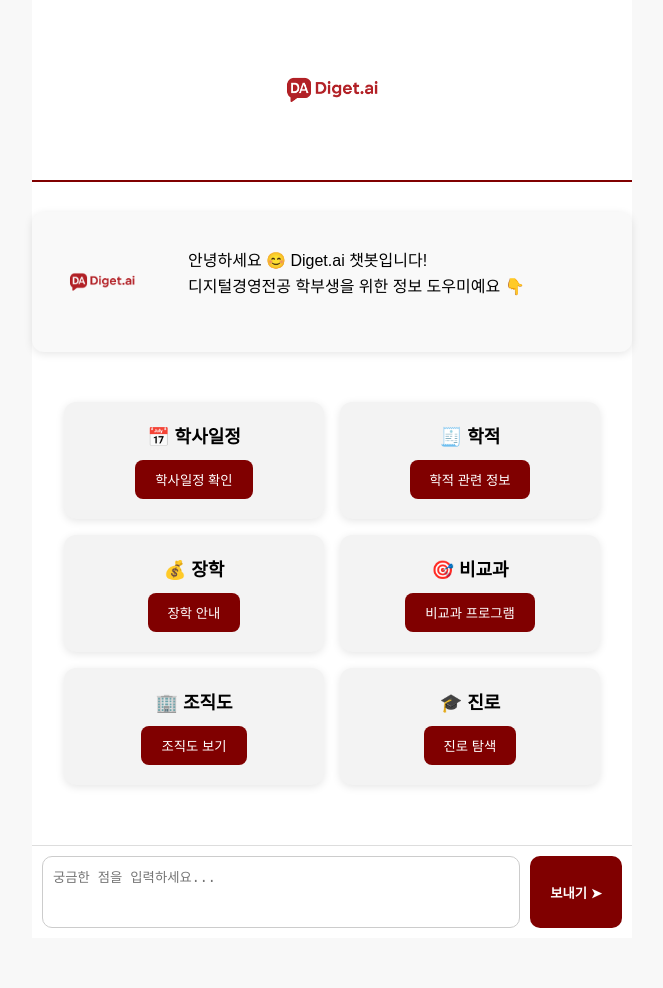
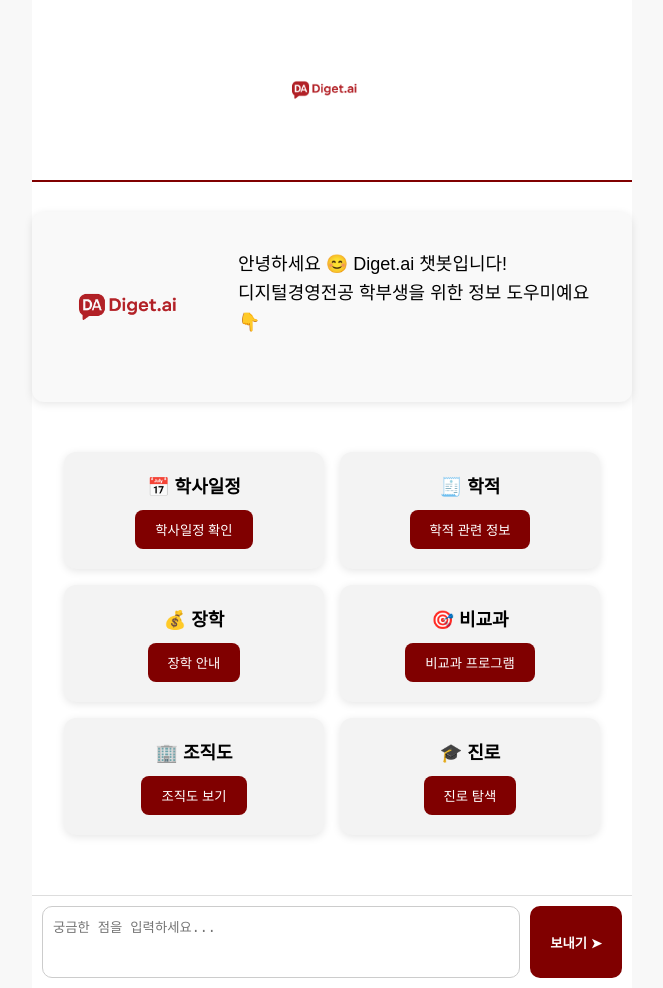
Before and after one commit to channwl/DPT-chatbot, a Django app: page /chatbot/ in a window 1280 px wide. Shown: the whole page, without its empty margins (308-971 px from the left). Before the commit the page ends 928 px from the top, so only its background shows below. Run offline with Django 4.2, Linux system fonts and the light colour scheme.

Commit message:
Update chatbot.html

```diff
--- a/chatbot/templates/chatbot/chatbot.html
+++ b/chatbot/templates/chatbot/chatbot.html
@@ -10,8 +10,13 @@
             display: flex;
             align-items: center;
             justify-content: center;
-            padding: 20px;
+            padding: 40px;
             border-bottom: 2px solid #800000;
+        }
+
+        .logo{
+            height:100px;
+            margin-right:16px;
         }
 
         .intro-box {
@@ -25,12 +30,12 @@
         }
 
         .intro-box img {
-            width: 100px;
+            width: 150px;
             height: auto;
         }
 
         .intro-text {
-            font-size: 16px;
+            font-size: 18px;
             line-height: 1.6;
         }
 
```
